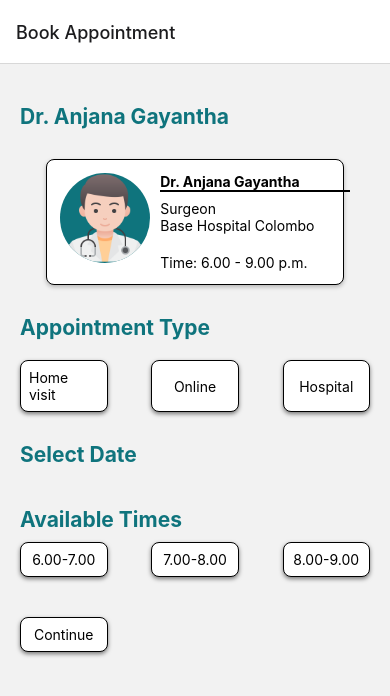
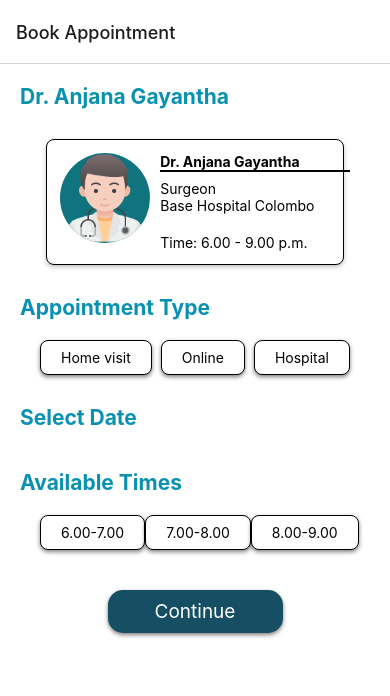
Before and after one commit to Eshmika/Healthcare-App, a React Native app: screen / in a window 390 px wide. Shown: the top 696 px of the page. Built offline with nearby package versions, Linux system fonts and the light colour scheme; what react-native-toast-notifications would draw is missing.

Commit message:
Update BookAppointmentScreen, PatientDetailsScreen

```diff
--- a/App.js
+++ b/App.js
@@ -3,7 +3,8 @@ import 'react-native-gesture-handler'; // Import at the top
 import React from 'react';
 import { NavigationContainer } from '@react-navigation/native';
 import { createNativeStackNavigator } from '@react-navigation/native-stack';
-import BookAppointmentScreen from './Screens/BookAppointmentScreen';
+import BookAppointmentScreen from './BookAppointment/BookAppointmentScreen';
+import PatientDetailsScreen from './BookAppointment/PatientDetailsScreen';
 import { ToastProvider } from 'react-native-toast-notifications';
 
 const Stack = createNativeStackNavigator();
@@ -14,6 +15,7 @@ export default function App() {
       <NavigationContainer>
         <Stack.Navigator initialRouteName="Book Appointment">
           <Stack.Screen name="Book Appointment" component={BookAppointmentScreen} />
+          <Stack.Screen name="Patient Details" component={PatientDetailsScreen} />
 
         </Stack.Navigator>
       </NavigationContainer>
--- a/Screens/BookAppointmentScreen.js
+++ b/BookAppointment/BookAppointmentScreen.js
@@ -1,11 +1,5 @@
-// Screens/SignUpScreen.js
 import React, { useState } from 'react';
-import { View, TextInput, Button, Text, StyleSheet, Image, TouchableOpacity } from 'react-native';
-import { createUserWithEmailAndPassword } from 'firebase/auth';
-import { auth, db } from '../firebaseConfig'; // Make sure this path is correct
-import { useToast } from 'react-native-toast-notifications';
-import { doc, setDoc } from '@firebase/firestore';
-
+import { View, Text, StyleSheet, Image, TouchableOpacity } from 'react-native';
 
 const BookAppointmentScreen = ({ navigation }) => {
   // const [name, setName] = useState('');
@@ -40,6 +34,20 @@ const BookAppointmentScreen = ({ navigation }) => {
   //   }
   // };
 
+  const [selectedAppointment, setSelectedAppointment] = useState(null);
+  const [selectedTime, setSelectedTime] = useState(null);
+
+  const appointmentType = ['Home visit', 'Online', 'Hospital'];
+  const availableTime = ['6.00-7.00', '7.00-8.00', '8.00-9.00'];
+
+  const handleAppointmentCardPress = (type) => {
+    setSelectedAppointment(type);
+  };
+
+  const handleTimeCardPress = (time) => {
+    setSelectedTime(time);
+  };
+
   return (
     <View style={styles.container}>
       <Text style={styles.title}>Dr. Anjana Gayantha</Text>
@@ -67,39 +75,59 @@ const BookAppointmentScreen = ({ navigation }) => {
       <View style={{ marginBottom: 30 }} />
 
       <Text style={styles.title}>Appointment Type</Text>
-      <View style={{ marginBottom: 10 }} />
-      <View style={styles.typespace}>
-        <TouchableOpacity style={styles.typebtn} >
-          <Text>Home visit</Text>
-        </TouchableOpacity>
-        <TouchableOpacity style={styles.typebtn} >
-          <Text>Online</Text>
-        </TouchableOpacity>
-        <TouchableOpacity style={styles.typebtn} >
-          <Text>Hospital</Text>
-        </TouchableOpacity>
-      </View>
+
+      <View style={{ flexDirection: 'row', justifyContent: 'space-between', paddingRight: 20, paddingLeft: 20, marginTop: 10,}}>
+          {appointmentType.map((type, index) => (
+            <TouchableOpacity
+              key={index}
+              style={[
+                styles.typebtn,
+                selectedAppointment === type && styles.timeselectedCard
+              ]}
+              onPress={() => handleAppointmentCardPress(type)}
+            >
+              <Text
+                style={[
+                  styles.timecardText,
+                  selectedAppointment === type && styles.timeselectedcardText
+                ]}
+              >{type}</Text>
+            </TouchableOpacity>
+          ))}
+        </View>
+
       <View style={{ marginBottom: 30 }} />
 
       <Text style={styles.title}>Select Date</Text>
       <View style={{ marginBottom: 30 }} />
 
       <Text style={styles.title}>Available Times</Text>
-      <View style={styles.typespace}>
-        <TouchableOpacity style={styles.typebtn} >
-          <Text>6.00-7.00</Text>
-        </TouchableOpacity>
-        <TouchableOpacity style={styles.typebtn} >
-          <Text>7.00-8.00</Text>
-        </TouchableOpacity>
-        <TouchableOpacity style={styles.typebtn} >
-          <Text>8.00-9.00</Text>
+
+      <View style={{ flexDirection: 'row', justifyContent: 'space-between', paddingRight: 20, paddingLeft: 20, marginTop: 10,}}>
+        {availableTime.map((time, index) => (
+          <TouchableOpacity
+            key={index}
+            style={[
+              styles.typebtn,
+              selectedTime === time && styles.timeselectedCard
+            ]}
+            onPress={() => handleTimeCardPress(time)}
+          >
+            <Text
+              style={[
+                styles.timecardText,
+                selectedTime === time && styles.timeselectedcardText
+              ]}
+            >{time}</Text>
+          </TouchableOpacity>
+        ))}
+      </View>
+
+      <View style={{ marginTop: 40, alignItems:'center',}} >
+        <TouchableOpacity style={styles.continuebtn} onPress={() => navigation.navigate('Patient Details')}>
+          <Text style={{ color: '#fff', fontSize: 19, }}>Continue</Text>
         </TouchableOpacity>
       </View>
-      <View style={{ marginBottom: 40 }} />
-      <TouchableOpacity style={styles.typebtn} >
-        <Text>Continue</Text>
-      </TouchableOpacity>
     </View>
   );
 };
@@ -107,15 +135,14 @@ const BookAppointmentScreen = ({ navigation }) => {
 const styles = StyleSheet.create({
   container: {
     flex: 1,
-    paddingTop: 40,
     padding: 20,
-    // backgroundColor: '#f5f5f5',
+    backgroundColor: '#fff',
   },
   title: {
     fontSize: 21,
     fontWeight: 'bold',
     marginBottom: 10,
-    color: '#0f747d',
+    color: '#0891b2',
   },
   cardspace: {
     alignItems: 'center',
@@ -149,28 +176,6 @@ const styles = StyleSheet.create({
     marginLeft: 10,
     Width: '50%',
   },
-  typespace: {
-    flexDirection: 'row',
-    justifyContent: 'space-between',
-  },
-  typebtn:{
-    backgroundColor: '#fff',
-    borderRadius: 8,
-    shadowColor: '#000',
-    borderColor: '#000',
-    borderWidth: 1,
-    width: '25%',
-    shadowOffset: {
-      width: 0,
-      height: 2,
-    },
-    shadowOpacity: 0.5,
-    shadowRadius: 4,
-    elevation: 6,
-    alignItems: 'center',
-    justifyContent: 'center',
-    padding: 8,
-  },
   label: {
     fontSize: 16,
     color: '#333',
@@ -185,6 +190,51 @@ const styles = StyleSheet.create({
     backgroundColor: '#fff',
     borderRadius: 8,
   },
+  typebtn:{
+    backgroundColor: '#fff',
+    borderRadius: 8,
+    shadowColor: '#000',
+    borderColor: '#000',
+    borderWidth: 1,
+    paddingRight: 20,
+    paddingLeft: 20,
+    shadowOffset: {
+      width: 0,
+      height: 2,
+    },
+    shadowOpacity: 0.5,
+    shadowRadius: 4,
+    elevation: 6,
+    alignItems: 'center',
+    justifyContent: 'center',
+    padding: 8,
+  },
+  timeselectedCard: {
+    backgroundColor: '#67e8f9',
+  },
+  timecardText: {
+    textAlign: 'center',
+  },
+  timeselectedcardText: {
+  },
+  continuebtn: {
+    backgroundColor: '#164e63',
+    borderRadius: 15,
+    shadowColor: '#000',
+    paddingRight: 20,
+    paddingLeft: 20,
+    shadowOffset: {
+      width: 0,
+      height: 2,
+    },
+    shadowOpacity: 0.5,
+    shadowRadius: 4,
+    elevation: 6,
+    alignItems: 'center',
+    justifyContent: 'center',
+    padding: 10,
+    width: '50%',
+  }
 });
 
 export default BookAppointmentScreen;
--- /dev/null
+++ b/BookAppointment/PatientDetailsScreen.js
@@ -0,0 +1,243 @@
+import React, { useState } from 'react';
+import { View, Text, StyleSheet, TouchableOpacity, TextInput, Modal } from 'react-native';
+
+
+const PatientDetailsScreen = ({ navigation }) => {
+  const [modalVisible, setModalVisible] = useState(false);
+
+  const submitappointmentdetails = async (e) => {
+    // e.preventDefault();
+    // try {
+    //   await addDoc(collection(db, "travelguide_appointment"), {
+    //     TravelGuideName: name,
+    //     Date: Date,
+    //     Time: Time,
+    //     CustomerName: username,
+    //     PhoneNumber: phonenumber,
+    //     GroupSize: value,
+    //   });
+      setModalVisible(true);
+    // } catch (error) {
+    //     console.error(error);
+    // }
+  };
+
+  // const [name, setName] = useState('');
+  // const [email, setEmail] = useState('');
+  // const [phonenumber, setPhonenumber] = useState('');
+  // const [password, setPassword] = useState('');
+  // const [reenterpassword, setReenterpassword] = useState('');
+  // const toast = useToast();
+
+  // const signUp = async () => {
+  //   try {
+  //     if (password !== reenterpassword) {
+  //       toast.show('Passwords do not match', { type: 'danger' });
+  //       return;
+  //     } else {
+  //       const userCredential = await createUserWithEmailAndPassword(auth, email, password);
+  //       const userdetails = auth.currentUser;
+  //       const user = userCredential.user;
+  //       if(userdetails){
+  //         await setDoc(doc(db, "user_details",userdetails.uid), {
+  //           name: name,
+  //           email: email,
+  //           phonenumber: phonenumber
+  //         });
+  //       }
+  //       toast.show(`User signed up with email: ${user.email}`, { type: 'success' });
+  //       navigation.navigate('Home');
+  //     }
+  //   } catch (error) {
+  //     console.log(error);
+  //     toast.show(`${error.message}`, { type: 'danger' });
+  //   }
+  // };
+
+  return (
+    <View style={styles.container}>
+      <Text style={styles.title}>Full name</Text>
+      <TextInput
+        style={styles.input}
+        placeholder="Full Name"
+        // value={username}
+        // onChangeText={setUsername}
+        readOnly
+      />
+
+      <Text style={styles.title}>Gender</Text>
+      <TextInput
+        style={styles.input}
+        placeholder="Gender"
+        // value={username}
+        // onChangeText={setUsername}
+        readOnly
+      />
+
+      <Text style={styles.title}>Age</Text>
+      <TextInput
+        style={styles.input}
+        placeholder="Age"
+        // value={username}
+        // onChangeText={setUsername}
+        readOnly
+      />
+
+      <Text style={styles.title}>Location</Text>
+      <TextInput
+        style={styles.input}
+        placeholder="Location"
+        // value={username}
+        // onChangeText={setUsername}
+        readOnly
+      />
+
+      <Text style={styles.title}>Write your problem</Text>
+      <TextInput
+        style={styles.textArea}
+        placeholder="hello...."
+        // value={username}
+        // onChangeText={setUsername}
+        multiline={true}
+        numberOfLines={4}
+        required
+      />
+
+      <View style={{ marginTop: 40, alignItems:'center',}} >
+        <TouchableOpacity style={styles.continuebtn} onPress={submitappointmentdetails}>
+          <Text style={{ color: '#fff', fontSize: 19, }}>Continue</Text>
+        </TouchableOpacity>
+      </View>
+
+      <Modal
+        animationType="slide"
+        transparent={true}
+        visible={modalVisible}
+        onRequestClose={() => setModalVisible(false)}
+      >
+        <View style={styles.modalContainer}>
+          <View style={styles.modalView}>
+            {/* <Image source={require('../assets/Thankyoualerticon.png')} style={styles.modalIcon} /> */}
+            <Text style={styles.modalText}>Thank You!</Text>
+            <Text style={styles.modalSubText}>Your Appointment Successful</Text>
+            <Text style={styles.modalSubText2}>You booked an appointment with </Text>
+            <TouchableOpacity
+              style={styles.modalButton}
+              onPress={() => {
+                setModalVisible(false);
+                // navigation.navigate('BottomTabs');
+              }}
+            >
+              <Text style={styles.modalButtonText}>Done</Text>
+            </TouchableOpacity>
+          </View>
+        </View>
+      </Modal>
+
+    </View>
+  );
+};
+
+const styles = StyleSheet.create({
+  container: {
+    flex: 1,
+    padding: 20,
+    backgroundColor: '#fff',
+  },
+  title: {
+    fontSize: 20,
+    fontWeight: 'bold',
+    marginBottom: 10,
+  },
+  input: {
+    height: 50,
+    borderColor: '#ccc',
+    borderWidth: 1,
+    marginBottom: 15,
+    paddingHorizontal: 10,
+    backgroundColor: '#fff',
+    borderRadius: 8,
+    padding: 10,
+    fontSize: 15,
+  },
+  textArea: {
+    height: 150,
+    justifyContent: "flex-start",
+    textAlignVertical: "top",
+    borderColor: '#ddd',
+    borderWidth: 1,
+    borderRadius: 5,
+    padding: 10,
+    fontSize: 15,
+  },
+  continuebtn: {
+    backgroundColor: '#164e63',
+    borderRadius: 15,
+    shadowColor: '#000',
+    paddingRight: 20,
+    paddingLeft: 20,
+    shadowOffset: {
+      width: 0,
+      height: 2,
+    },
+    shadowOpacity: 0.5,
+    shadowRadius: 4,
+    elevation: 6,
+    alignItems: 'center',
+    justifyContent: 'center',
+    padding: 10,
+    width: '50%',
+  },
+
+  modalContainer: {
+    flex: 1,
+    justifyContent: 'center',
+    alignItems: 'center',
+    backgroundColor: 'rgba(0, 0, 0, 0.5)',
+  },
+  modalView: {
+    width: 300,
+    paddingLeft: 30,
+    paddingRight: 30,
+    paddingTop: 20,
+    paddingBottom: 20,
+    backgroundColor: 'white',
+    borderRadius: 10,
+    alignItems: 'center',
+  },
+  modalIcon: {
+    width: 150,
+    height: 150,
+    marginBottom: 20,
+  },
+  modalText: {
+    fontSize: 30,
+    fontWeight: 'bold',
+    color: '#164e63',
+  },
+  modalSubText: {
+    fontSize: 17,
+    color: '#677294',
+    marginBottom: 20,
+  },
+  modalSubText2: {
+    fontSize: 15,
+    color: '#677294',
+    marginBottom: 40,
+    textAlign: 'center',
+  },
+  modalButton: {
+    backgroundColor: '#164e63',
+    width: 200,
+    padding: 10,
+    borderRadius: 15,
+    alignItems: 'center',
+  },
+  modalButtonText: {
+    fontSize: 18,
+    color: '#fff',
+    fontWeight: 'bold',
+  },
+});
+
+export default PatientDetailsScreen;
```
